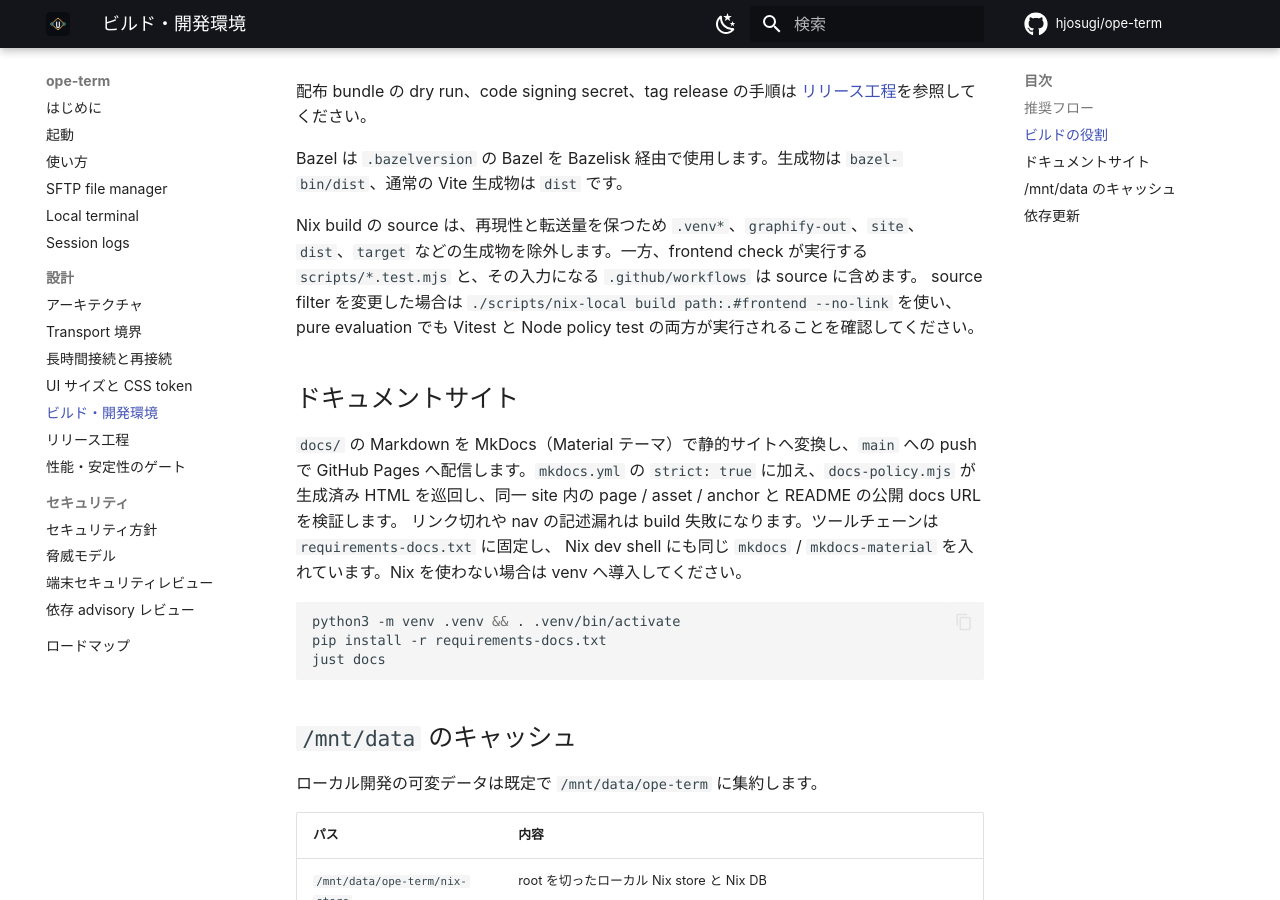
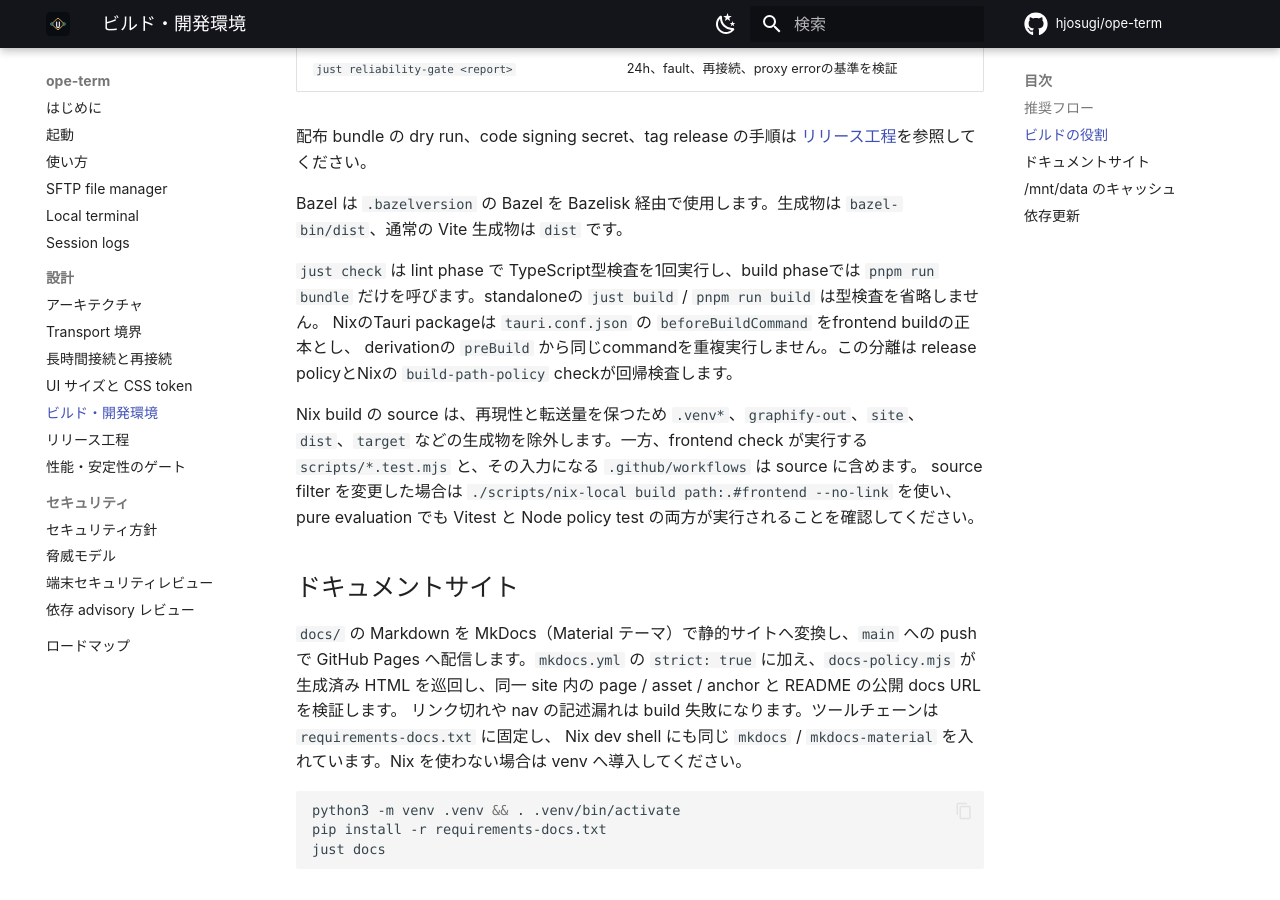
Before and after one commit to hjosugi/ope-term, an MkDocs documentation site: the page built from docs/BUILD.md, in a window 1280 px wide and 900 px high, scrolled down 1817 px. Built offline with MkDocs 1.6.1 and Material for MkDocs 9.7.7, drawn with Linux system fonts in a browser that asks for light colours; comment, search, counter and statistics services are not loaded; some of the changed text lies outside the part shown.

Commit message:
build: remove duplicate frontend validation

```diff
--- a/docs/BUILD.md
+++ b/docs/BUILD.md
@@ -32,7 +32,8 @@ package の wrapper が欠ける回帰を防ぐため、`nix flake check` は3
 
 | コマンド | 用途 |
 |---|---|
-| `pnpm run build` | 日常の高速なフロントエンド build |
+| `pnpm run bundle` | 型検査済みの経路から呼ぶ Vite-only bundle |
+| `pnpm run build` | TypeScript型検査を含む standalone frontend build |
 | `cargo build --locked --manifest-path src-tauri/Cargo.toml` | Cargo.lock 固定の日常 Rust build |
 | `./scripts/run-bazel test //:check` | sandbox 内の Vitest と TypeScript 型検査 |
 | `./scripts/run-bazel build //:frontend` | hermetic Node toolchain による Vite build |
@@ -57,6 +58,12 @@ package の wrapper が欠ける回帰を防ぐため、`nix flake check` は3
 
 Bazel は `.bazelversion` の Bazel を Bazelisk 経由で使用します。生成物は
 `bazel-bin/dist`、通常の Vite 生成物は `dist` です。
+
+`just check` は lint phase で TypeScript型検査を1回実行し、build phaseでは
+`pnpm run bundle` だけを呼びます。standaloneの `just build` / `pnpm run build` は型検査を省略しません。
+NixのTauri packageは `tauri.conf.json` の `beforeBuildCommand` をfrontend buildの正本とし、
+derivationの `preBuild` から同じcommandを重複実行しません。この分離は
+release policyとNixの `build-path-policy` checkが回帰検査します。
 
 Nix build の source は、再現性と転送量を保つため `.venv*`、`graphify-out`、`site`、
 `dist`、`target` などの生成物を除外します。一方、frontend check が実行する
@@ -129,7 +136,8 @@ just benchmark-build
 
 Node、pnpm、Bazel はそれぞれ `flake.nix`、`packageManager`、`.bazelversion` で明示的に
 固定しています。更新時は CI とローカルの両方で同じ major が使われることを
-確認してください。
+確認してください。project versionはnpm、Cargo、Cargo.lock、Tauriに加えて、Nixの
+`build-path-policy` が `MODULE.bazel` と `flake.nix` の一致も検証します。
 Rust の MSRV は `src-tauri/Cargo.toml` の `rust-version` が正本です。依存更新時は
 `cargo metadata --locked` で transitive crate の要求 version が MSRV を超えていないことも
 確認し、`just msrv-check` を通します。CI / Nix の通常 toolchain は MSRV より新しい固定 versionを
--- a/package.json
+++ b/package.json
@@ -15,7 +15,8 @@
   "scripts": {
     "dev": "vite",
     "typecheck": "tsc --noEmit",
-    "build": "pnpm run typecheck && vite build",
+    "bundle": "vite build",
+    "build": "pnpm run typecheck && pnpm run bundle",
     "docs:policy": "node scripts/docs-policy.mjs",
     "performance:fixture": "node scripts/performance-fixture.mjs",
     "performance:gate": "node scripts/performance-gate.mjs",
```
Also changed, not shown: 5 other files.
